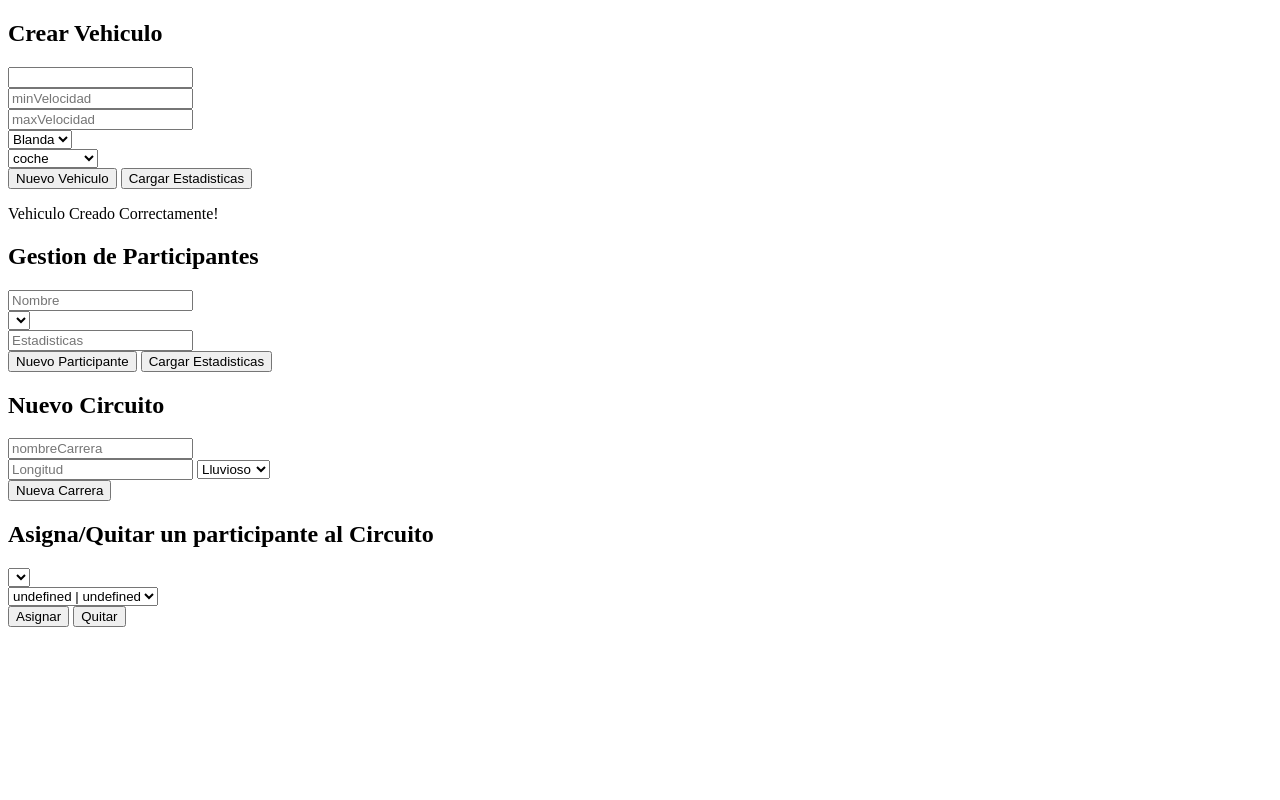
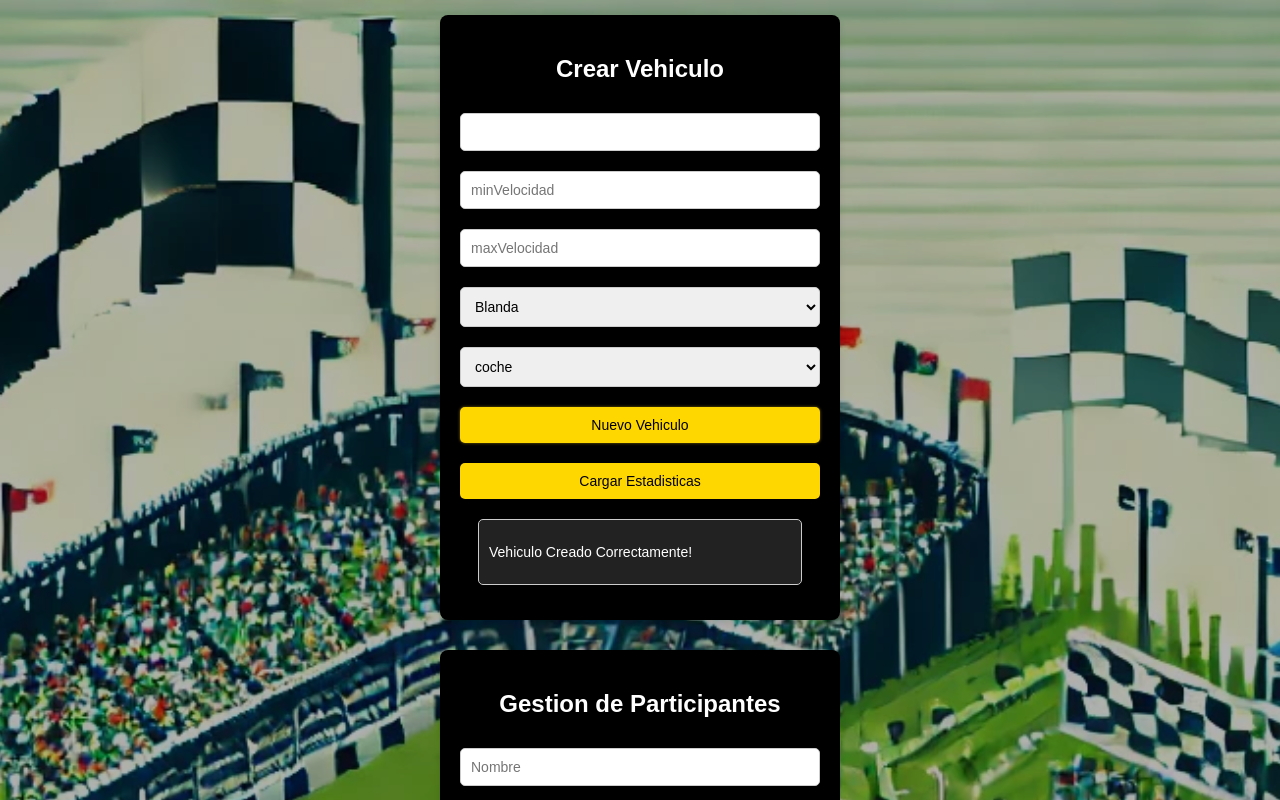
Before and after one commit to bryanjrr/carreraJS-Act05, a plain HTML site: page Vista/index.html in a window 1280 px wide. Both pictures are taken after a click on the button "Nuevo Vehiculo". Shown: the top 800 px of the page. Drawn offline with Linux system fonts and the light colour scheme.

Commit message:
Clase 23-01

```diff
--- a/Modelo/Participantes/participante.js
+++ b/Modelo/Participantes/participante.js
@@ -11,7 +11,7 @@ export class Participante {
     }
 
     get nombre() {
-        this.#nombre;
+        return this.#nombre;
     }
 
     set nombre(nombre) {
@@ -19,7 +19,7 @@ export class Participante {
     }
 
     get vehiculo() {
-        this.#vehiculo;
+        return this.#vehiculo;
     }
 
     set vehiculo(vehiculo) {
@@ -27,7 +27,7 @@ export class Participante {
     }
 
     get estadisticas() {
-        this.#estadisticas;
+        return this.#estadisticas;
     }
 
     set estadisticas(estadisticas) {
--- a/Modelo/Pista/circuito.js
+++ b/Modelo/Pista/circuito.js
@@ -14,15 +14,15 @@ export class Circuito {
         }
     }
 
-    get getNombre() {
+    get nombre() {
         return this.#nombre;
     }
 
-    get getTiempo() {
+    get tiempo() {
         return this.#tiempo;
     }
 
-    get getLongitud() {
+    get longitud() {
         return this.#longitud;
     }
 
--- a/Modelo/Vehiculos/coche.js
+++ b/Modelo/Vehiculos/coche.js
@@ -1,4 +1,4 @@
-import { Vehiculo } from "./Vehiculo.js";
+import { Vehiculo } from "./vehiculo.js";
 import { Circuito } from "../Pista/Circuito.js";
 
 export class Coche extends Vehiculo {
--- a/Modelo/Vehiculos/motocicleta.js
+++ b/Modelo/Vehiculos/motocicleta.js
@@ -1,4 +1,4 @@
-import { Vehiculo } from "./Vehiculo.js";
+import { Vehiculo } from "./vehiculo.js";
 import { Circuito } from "../Pista/Circuito.js";
 
 export class Motocicleta extends Vehiculo {
--- a/Vista/index.html
+++ b/Vista/index.html
@@ -6,6 +6,7 @@
     <meta name="viewport" content="width=device-width, initial-scale=1.0">
     <title>Document</title>
     <script src="script.js" type="module" defer></script>
+    <link rel="stylesheet" href="./styles.css">
 </head>
 
 <body>
@@ -14,7 +15,6 @@
         <input list="modelo" id="modeloVehiculo" name="modeloVehiculo" />
         <datalist id="modelo">
         </datalist><br>
-
 
         <input type="number" name="" placeholder="minVelocidad" id="minVel"><br>
         <input type="number" name="" placeholder="maxVelocidad" id="maxVel"><br>
@@ -36,13 +36,16 @@
     </div>
     <div>
         <h2>Gestion de Participantes</h2>
-        <input type="text" id="nombreParticipante" placeholder="Nombre"><br>
+        <input type="text" list="dataListParticipantes" id="nombreParticipante" placeholder="Nombre"><br>
+        <datalist id="dataListParticipantes">
+        </datalist><br>
         <select name="" id="vehiculoParticipante" placeholder="Vehiculo">
-            <option value="prueba">prueba</option>
         </select><br>
-        <input id="estadisticasParticipante" type="text" placeholder="Estadisticas"><br>
+        <input id="estadisticasParticipante" type="text" placeholder="Estadisticas" disabled><br>
         <button id="btnNuevoParticipante" type="button">Nuevo Participante</button>
         <button type="button">Cargar Estadisticas </button>
+        <div id="divMessageParticipante"></div>
+
     </div>
 
     <div>
@@ -60,14 +63,13 @@
 
     <div>
         <h2>Asigna/Quitar un participante al Circuito</h2>
-
         <select name="asignarCircuito" id="asignarCircuito" placeholder="Circuito">
         </select><br>
         <select name="asignarParticipante" id="asignarParticipante" placeholder="asignarParticipante">
         </select><br>
         <button id="btnAsignar" type="button">Asignar</button>
         <button id="btnQuitar" type="button">Quitar</button>
-        <div id="divMessageCircuito"></div>
+        <div></div>
     </div>
 </body>
 
--- a/Vista/script.js
+++ b/Vista/script.js
@@ -1,7 +1,7 @@
 
 /* Recoger Valores Coche */
 import { Coche } from "../Modelo/Vehiculos/Coche.js";
-import { Vehiculo } from "../Modelo/Vehiculos/Vehiculo.js";
+import { Vehiculo } from "../Modelo/Vehiculos/vehiculo.js";
 import { Participante } from "../Modelo/Participantes/Participante.js";
 import { Motocicleta } from "../Modelo/Vehiculos/motocicleta.js";/* import { Coche } from "../Modelo/Vehiculos/coche.js";
  */
@@ -11,6 +11,7 @@ document.getElementById("btnVehiculo").addEventListener("click", nuevoVehiculo);
 
 let vehiculos = [];
 let participantes = [];
+let circuitos = [];
 
 function nuevoVehiculo() {
     let divError = document.getElementById("divMessage");
@@ -28,17 +29,18 @@ function nuevoVehiculo() {
             case "coche":
                 let coche = new Coche(modelo, tipoTraccion, min, max, tipoVehiculo)
                 vehiculos.push(coche)
-                actualizarSelect(vehiculos, vehiculoParticipante)
+
                 break;
             case "motocicleta":
                 let moto = new Motocicleta(modelo, tipoTraccion, min, max, tipoVehiculo);
                 console.log(moto)
-                actualizarSelect(vehiculos, vehiculoParticipante)
                 moto.movimiento();
                 break;
         }
+        actualizarSelect("vehiculoParticipante", vehiculos, "modelo")
+        actualizarSelect("modelo", vehiculos, "modelo")
 
-        console.log
+
         divMessage.innerHTML = "<p> Vehiculo Creado Correctamente!</p>";
 
 
@@ -47,15 +49,21 @@ function nuevoVehiculo() {
         divMessage.innerHTML = "<p>" + e.message + "</p>";
     }
 }
+/** Descripcoio funcio
+ *
+ * @param {*} selectId
+ * @param {*} array
+ * @param {*} info "modelo" o "nombre"
+ */
+function actualizarSelect(selectId, array, info) {
+    let select = document.getElementById(selectId);
+    select.innerHTML = "";
 
-function actualizarSelect(array, select) {
-    select.innerHTML = "";
     array.forEach((element) => {
-        if (element instanceof Participante) {
-            select.innerHTML += "<option value=" + element.modelo + ">" + element.nombre + " | " + element.vehiculo + "</option>";
-        }else{}
-        select.innerHTML += "<option value=" + element.modelo + ">" + element.modelo + "</option>";
+        console.log("info = " + element[info]);
+        select.innerHTML += "<option value=" + element[info] + ">" + element[info] + "</option>";
     });
+
 }
 
 document.getElementById("nuevaCarrera").addEventListener("click", function () {
@@ -64,17 +72,17 @@ document.getElementById("nuevaCarrera").addEventListener("click", function () {
 
     try {
         divMessage.innerHTML = "";
-
         let nombre = document.getElementById("nombreCarrera").value;
         let longitud = parseInt(document.getElementById("longitud").value);
         let tiempo = document.getElementById("tiempo").value;
 
         let circuito = new Circuito(nombre, tiempo, longitud);
-
+        circuitos.push(circuito);
         divMessage.innerHTML = "<p> Circuito Generado Correctamente!</p>";
         console.log(circuito)
+        actualizarSelect("asignarCircuito", circuitos, "nombre")
     } catch (e) {
-        let divMessage = document.getElementById("divMessage");
+        let divMessage = document.getElementById("divMessageCircuito");
         divMessage.innerHTML = "<p>" + e.message + "</p>";
     }
 
@@ -84,26 +92,15 @@ document.getElementById("nuevaCarrera").addEventListener("click", function () {
 
 /* Crear */
 document.getElementById("btnNuevoParticipante").addEventListener("click", nuevoParticipante);
-
 function nuevoParticipante() {
 
-    let nombre = document.getElementById("nombreParticipante");
-
-    let vehiculo = document.getElementById("vehiculoParticipante");
-
-    let participante = new Participante(nombre, vehiculo, null)
-
+    let divMessage = document.getElementById("divMessageParticipante");
+    divMessage.innerHTML = "";
+    let nombre = document.getElementById("nombreParticipante").value;
+    let vehiculo = document.getElementById("vehiculoParticipante").value;
+    let participante = new Participante(nombre, vehiculo);
     participantes.push(participante);
-
-    actualizarSelect(participantes, asignarParticipante)
-
-
-
-
-
-
-
+    actualizarSelect("dataListParticipantes", participantes, "nombre");
+    actualizarSelect("asignarParticipante", participantes, "nombre");
+    divMessage.innerHTML = "<p> Participante Creado Correctamente!</p>";
 }
-
-
-document.getElementById("btnNuevoParticipante").addEventListener("click", nuevoParticipante())
--- /dev/null
+++ b/Vista/styles.css
@@ -0,0 +1,80 @@
+/* Estilos generales */
+body {
+    font-family: Arial, sans-serif;
+    background-color: #f4f4f4;
+    margin: 0;
+    padding: 0;
+    display: flex;
+    flex-direction: column;
+    align-items: center;
+    justify-content: center;
+    min-height: 100vh;
+    background-image: url('./img/racing_background.jpg');
+    background-size: cover;
+    background-repeat: no-repeat;
+    background-position: center;
+    background-color: rgba(0, 0, 0, 0.3);
+    background-blend-mode: darken;
+}
+
+
+h2 {
+    color: #fff;
+    text-align: center;
+}
+
+div {
+    background-color: #000;
+    padding: 20px;
+    margin: 15px auto;
+    border-radius: 8px;
+    box-shadow: 0 4px 6px rgba(0, 0, 0, 0.1);
+    width: 90%;
+    max-width: 400px;
+    box-sizing: border-box;
+}
+
+input, select, button {
+    width: 100%;
+    padding: 10px;
+    margin: 10px 0;
+    border: 1px solid #ccc;
+    border-radius: 5px;
+    font-size: 14px;
+    box-sizing: border-box;
+}
+
+input:focus, select:focus, button:focus {
+    border-color: #ffd700;
+    outline: none;
+    box-shadow: 0 0 3px rgba(255, 215, 0, 0.5);
+}
+
+button {
+    background-color: #ffd700;
+    color: #000;
+    border: none;
+    cursor: pointer;
+    transition: background-color 0.3s;
+}
+
+button:hover {
+    background-color: #e6c200;
+}
+
+#divMessage, #divMessageCircuito, #divMessageParticipante {
+    margin-top: 10px;
+    padding: 10px;
+    border-radius: 5px;
+    background-color: #222;
+    border: 1px solid #ccc;
+    font-size: 14px;
+    color: #fff;
+}
+
+/* Responsive Design */
+@media (max-width: 600px) {
+    div {
+        width: 95%;
+    }
+}
```
Also changed, not shown: Vista/img/racing_background.jpg (added).
